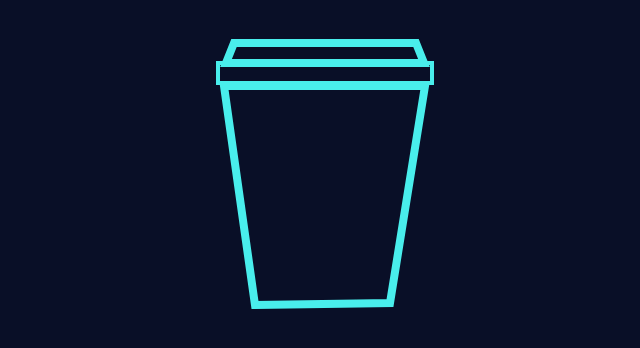
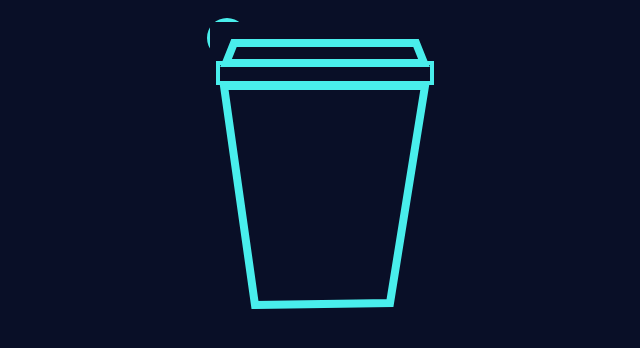
Before and after one commit to keathley/caffeine, a plain HTML site: page index.html in a window 1280 px wide. Shown: the full height of the page, 314-954 px from the left. Drawn offline with nearby package versions, Linux system fonts and the light colour scheme.

Commit message:
Add basic clip path

```diff
--- a/index.html
+++ b/index.html
@@ -49,6 +49,15 @@
 <body>
   <div>
     <svg height="310" width="260">
+      <defs>
+         <clipPath id="myClip">
+           <circle cx="31" cy="30" r="20"/>
+           <circle cx="70" cy="70" r="20"/>
+        </clipPath>
+      </defs>
+
+      <rect x="10" y="10" width="100" height="100"
+                           clip-path="url(#myClip)"/>
       <polygon points="30 55 228 55 220 35 38 35" />
       <rect x="22" y="55" width="214" height="20" stroke-width="4" />
       <polygon points="59 297 194 295 229 78 28 78" />
```
